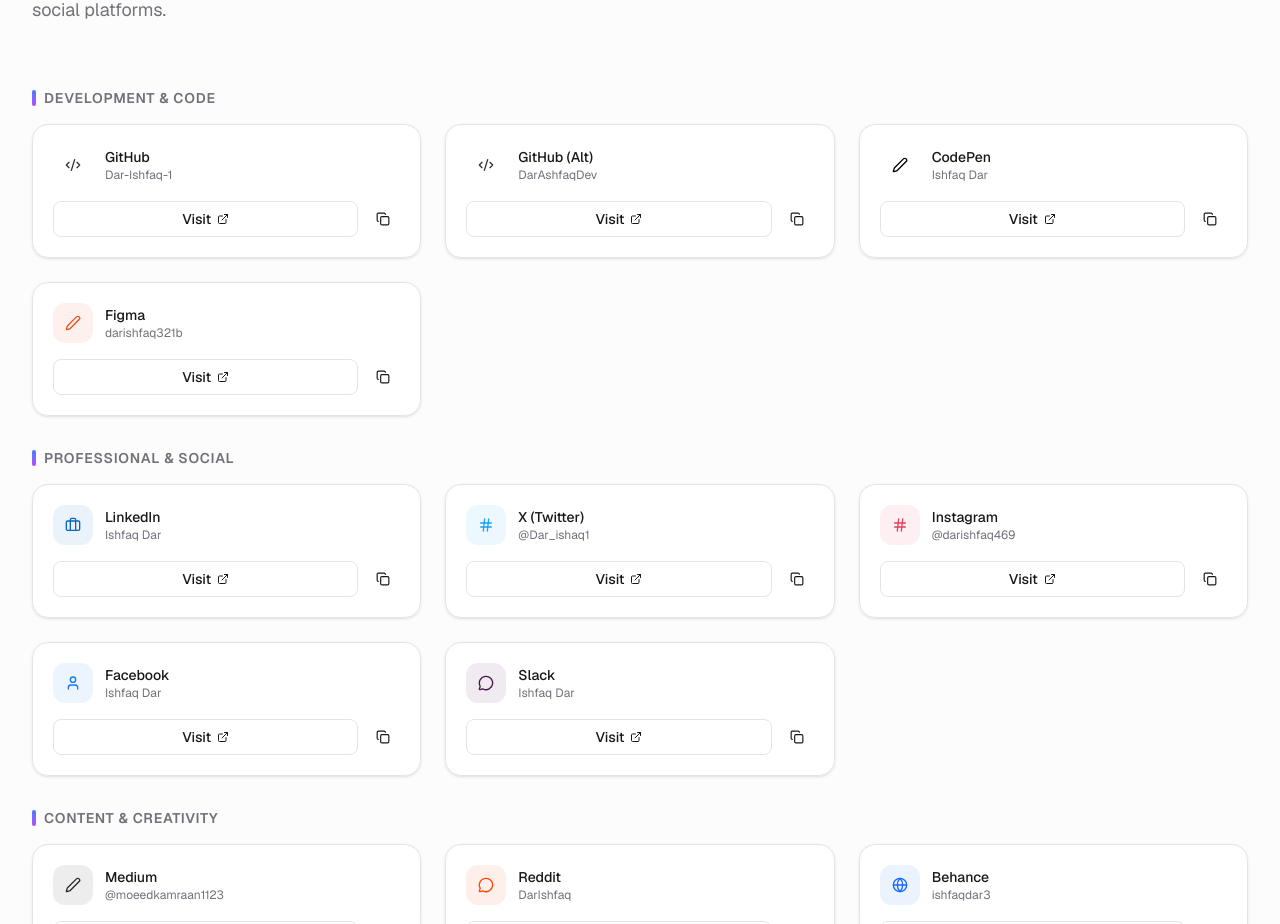
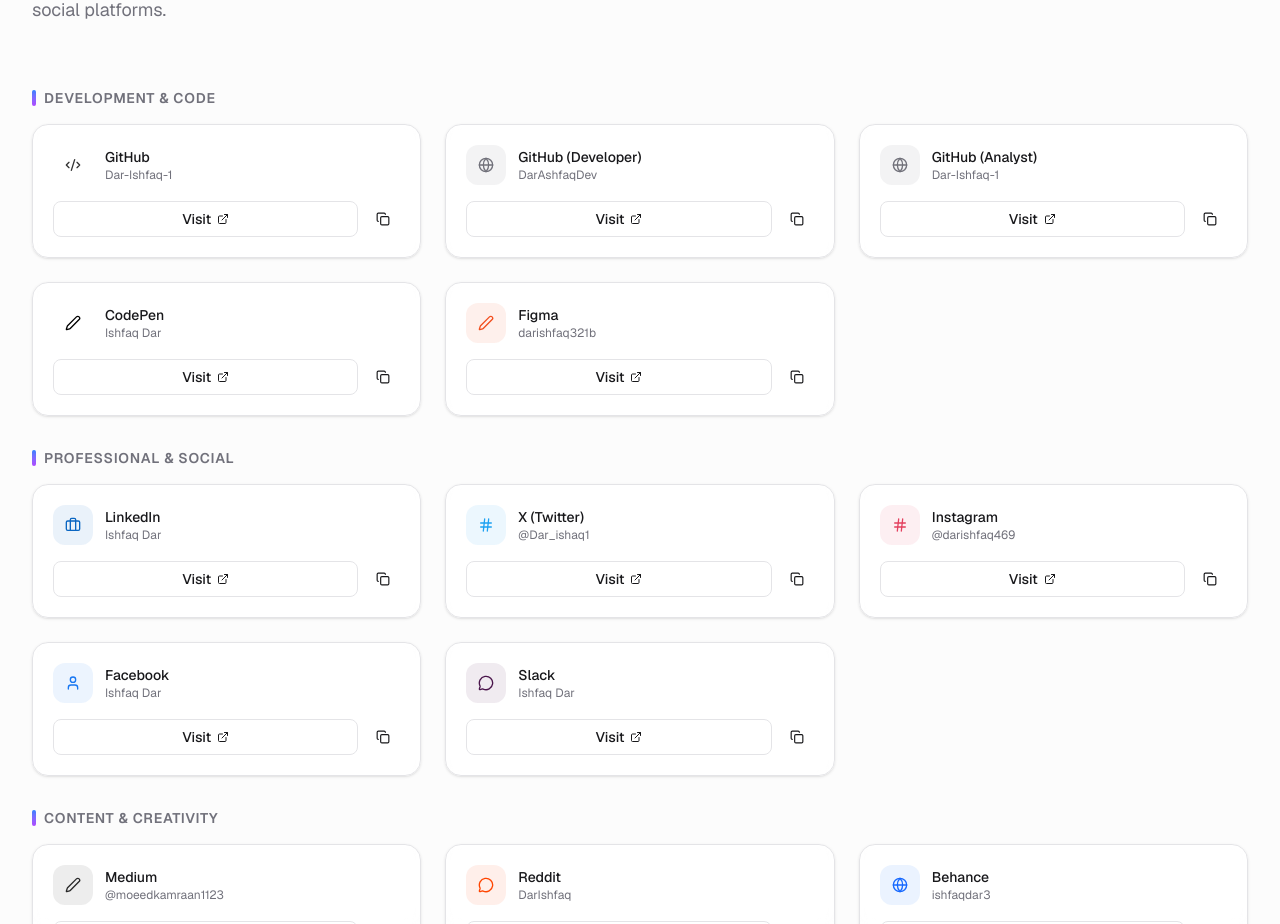
Before and after one commit to DarAshfaqDev/MyWebsite, a Next.js app: page / in a window 1280 px wide. Shown: the part 3240-4164 px from the top of the page. Built offline with nearby package versions, Linux system fonts and the light colour scheme; no server answers.

Commit message:
Rename GitHub (Alt) to GitHub (Developer), add GitHub (Analyst)

```diff
--- a/data/socials.json
+++ b/data/socials.json
@@ -1,7 +1,8 @@
 [
   { "platform": "LinkedIn", "url": "https://www.linkedin.com/in/ishfaq-dar-aaa277240/", "icon": "link2", "username": "Ishfaq Dar" },
   { "platform": "GitHub", "url": "https://github.com/Dar-Ishfaq-1", "icon": "star", "username": "Dar-Ishfaq-1" },
-  { "platform": "GitHub (Alt)", "url": "https://github.com/DarAshfaqDev", "icon": "star", "username": "DarAshfaqDev" },
+  { "platform": "GitHub (Developer)", "url": "https://github.com/DarAshfaqDev", "icon": "star", "username": "DarAshfaqDev" },
+  { "platform": "GitHub (Analyst)", "url": "https://github.com/Dar-Ishfaq-1", "icon": "star", "username": "Dar-Ishfaq-1" },
   { "platform": "X (Twitter)", "url": "https://x.com/Dar_ishaq1", "icon": "link2", "username": "@Dar_ishaq1" },
   { "platform": "Instagram", "url": "https://www.instagram.com/darishfaq469/", "icon": "hash", "username": "@darishfaq469" },
   { "platform": "Facebook", "url": "https://www.facebook.com/profile.php?id=61567635054020", "icon": "user", "username": "Ishfaq Dar" },
--- a/src/components/sections/socials.tsx
+++ b/src/components/sections/socials.tsx
@@ -56,7 +56,7 @@
 };
 
 const platformGroups = [
-  { label: "Development & Code", key: "dev", platforms: ["GitHub", "GitHub (Alt)", "CodePen", "Figma"] },
+  { label: "Development & Code", key: "dev", platforms: ["GitHub", "GitHub (Developer)", "GitHub (Analyst)", "CodePen", "Figma"] },
   { label: "Professional & Social", key: "social", platforms: ["LinkedIn", "X (Twitter)", "Facebook", "Instagram", "Slack"] },
   { label: "Content & Creativity", key: "content", platforms: ["Medium", "Reddit", "Behance", "Dribbble"] },
   { label: "Contact", key: "contact", platforms: ["Email"] },
```
